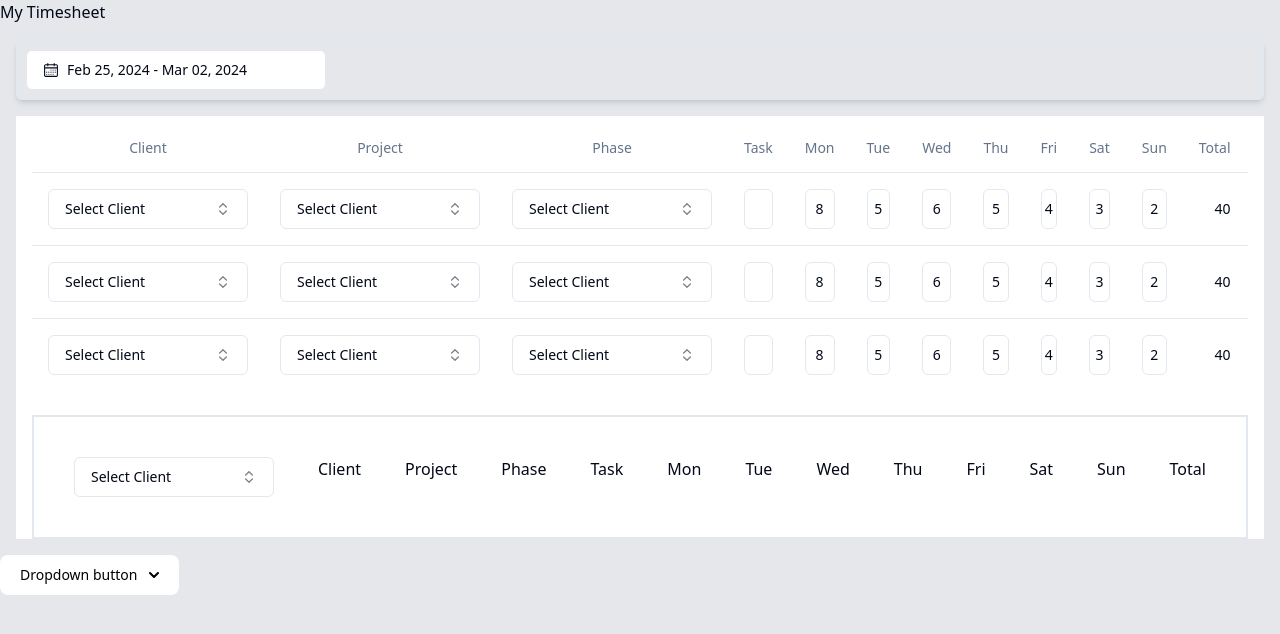
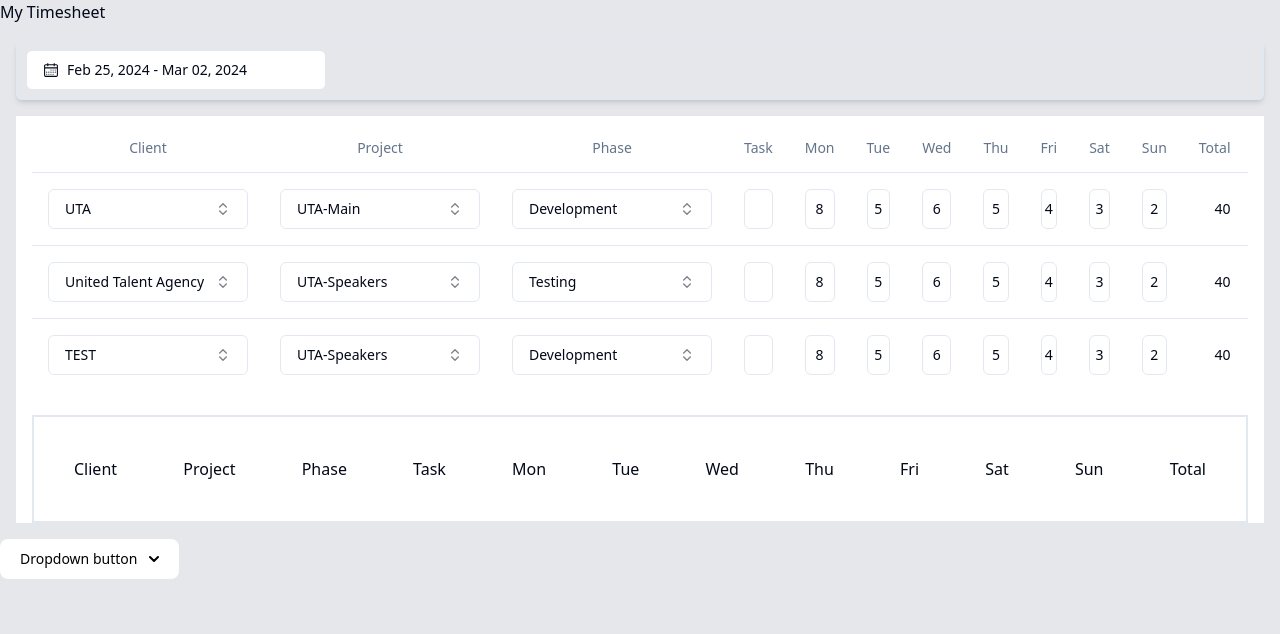
Before and after one commit to Prasanth1711/Timesheet, a Next.js app: page / in a window 1280 px wide. Shown: the top 634 px of the page. Built offline with nearby package versions, Linux system fonts and the light colour scheme.

Commit message:
added dynamic dropdown

```diff
--- a/app/components/SearchDropDown.tsx
+++ b/app/components/SearchDropDown.tsx
@@ -17,25 +17,20 @@ import {
     PopoverContent,
     PopoverTrigger,
 } from "@/components/ui/popover"
+import { TKeyValue } from "@/models/TKeyValue"
 
-const frameworks = [
-  {
-    value: "united-talent-agency",
-    label: "United Talent Agency",
-  },
-  {
-    value: "uta",
-    label: "UTA",
-  },
-  {
-    value: "test",
-    label: "TEST",
+
+
+interface SearchDropDownProps {
+    preSelectedData: TKeyValue,
+    dropdownListData: TKeyValue[],
+    onSelectedItem: (data: TKeyValue) => void;
+
 }
-]
 
-export default function SearchDropDown() {
+export default function SearchDropDown({ dropdownListData, preSelectedData, onSelectedItem }: SearchDropDownProps) {
     const [open, setOpen] = React.useState(false)
-  const [value, setValue] = React.useState("")
+    const [valuee, setValue] = React.useState(preSelectedData.value ? preSelectedData.value : "")
 
     return (
         <Popover open={open} onOpenChange={setOpen}>
@@ -46,8 +41,8 @@ export default function SearchDropDown() {
                     aria-expanded={open}
                     className="w-[200px] justify-between"
                 >
-          {value
-            ? frameworks.find((framework) => framework.value === value)?.label
+                    {valuee
+                        ? dropdownListData.find((each) => each.value === valuee)?.label
                         : "Select Client"}
                     <ChevronsUpDown className="ml-2 h-4 w-4 shrink-0 opacity-50" />
                 </Button>
@@ -57,22 +52,24 @@ export default function SearchDropDown() {
                     <CommandInput placeholder="Search framework..." />
                     <CommandEmpty>Select Client</CommandEmpty>
                     <CommandGroup>
-            {frameworks.map((framework) => (
+                        {dropdownListData.map((each) => (
                             <CommandItem
-                key={framework.value}
-                value={framework.value}
+                                key={each.value}
+                                value={each.value}
                                 onSelect={(currentValue) => {
-                  setValue(currentValue === value ? "" : currentValue)
+                                    setValue(currentValue === valuee ? "" : currentValue)
+                                    const temp:TKeyValue={ value: currentValue, label: dropdownListData.find((x)=>x.value==currentValue)?.label ??' ' }
+                                    onSelectedItem(temp)
                                     setOpen(false)
                                 }}
                             >
                                 <Check
                                     className={cn(
                                         "mr-2 h-4 w-4",
-                    value === framework.value ? "opacity-100" : "opacity-0"
+                                        valuee === each.value ? "opacity-100" : "opacity-0"
                                     )}
                                 />
-                {framework.label}
+                                {each.label}
                             </CommandItem>
                         ))}
                     </CommandGroup>
--- a/app/components/TimeSheetHome.tsx
+++ b/app/components/TimeSheetHome.tsx
@@ -20,7 +20,7 @@ export const TimeSheetHome = () => {
             </div>
 
             <div className='flex justify-between  m-4 p-10 border-2 '>
-                <SearchDropDown />
+                {/* <SearchDropDown /> */}
                 <p className='font-medium'>Client</p>
                 <p className='font-medium'>Project</p>
                 <p className='font-medium'>Phase</p>
--- a/app/components/TimeSheetTable.tsx
+++ b/app/components/TimeSheetTable.tsx
@@ -12,28 +12,24 @@ import SearchDropDown from "./SearchDropDown"
 
 import { Input } from "@/components/ui/input"
 import { Button } from "@/components/ui/button"
-interface TTimeSheetData {
-    id: string,
-    Client: string,
-    Project: string,
-    Phase: string,
-    Task: string,
-    Mon: string,
-    Tue: string,
-    Wed: string,
-    Thu: string,
-    Fri: string,
-    Sat: string,
-    Sun: string,
-    Total: string,
+import { TKeyValue } from "@/models/TKeyValue"
+import { TTimeSheetData } from "@/models/TTimeSheetData"
 
-}
-const timeSheetData :TTimeSheetData[]= [
+const timeSheetData: TTimeSheetData[] = [
     {
         id: "INV001",
-        Client: "",
-        Project: "",
-        Phase: "",
+        Client: {
+            label: "UTA",
+            value: "uta"
+        },
+        Project: {
+            label: "UTA-Main",
+            value: "uta-main"
+        },
+        Phase: {
+            label: 'Development',
+            value: "development"
+        },
         Task: "Development",
         Mon: "8",
         Tue: "7",
@@ -44,12 +40,20 @@ const timeSheetData :TTimeSheetData[]= [
         Sun: "2",
         Total: "40"
     },
-
     {
-        id: "INV003",
-        Client: "",
-        Project: "",
-        Phase: "",
+        id: "INV013",
+        Client: {
+            value: "united-talent-agency",
+            label: "United Talent Agency",
+        },
+        Project: {
+            label: "UTA-Speakers",
+            value: "uta-speakers"
+        },
+        Phase: {
+            label: 'Testing',
+            value: "testing"
+        },
         Task: "Development",
         Mon: "8",
         Tue: "7",
@@ -62,9 +66,18 @@ const timeSheetData :TTimeSheetData[]= [
     },
     {
         id: "INV003",
-        Client: "",
-        Project: "",
-        Phase: "",
+        Client: {
+            label: "Test",
+            value: "test"
+        },
+        Project: {
+            label: "UTA-Speakers",
+            value: "uta-speakers"
+        },
+        Phase: {
+            label: 'Development',
+            value: "development"
+        },
         Task: "Development",
         Mon: "8",
         Tue: "7",
@@ -78,6 +91,53 @@ const timeSheetData :TTimeSheetData[]= [
 
 ]
 
+
+const ClientsDropDownList: TKeyValue[] = [
+    {
+        value: "united-talent-agency",
+        label: "United Talent Agency",
+    },
+
+    {
+        value: "uta",
+        label: "UTA",
+    },
+    {
+        value: "test",
+        label: "TEST",
+    }
+]
+
+const ProjectsDropDownList: TKeyValue[] = [
+    {
+        label: "UTA-Speakers",
+        value: "uta-speakers"
+    },
+    {
+        label: "UTA",
+        value: "uta"
+    },
+    {
+        label: "UTA-Main",
+        value: "uta-main"
+    },
+    {
+        value: "test-project",
+        label: "TEST-Project",
+    }
+]
+
+
+const PhaseDropDownList: TKeyValue[] = [
+    {
+        label: 'Testing',
+        value: "testing"
+    },
+    {
+        label: 'Development',
+        value: "development"
+    }
+]
 export function TimeSheetTable() {
     return (
         <Table >
@@ -103,17 +163,17 @@ export function TimeSheetTable() {
                 {timeSheetData.map((weekData) => (
                     <TableRow key={weekData.id}>
                         <TableCell className="font-medium">
-                            <SearchDropDown />
+                            <SearchDropDown preSelectedData={weekData.Client} dropdownListData={ClientsDropDownList} onSelectedItem={(data:TKeyValue)=>{console.log(data)}} />
                         </TableCell>
                         <TableCell>
-                            <SearchDropDown />
+                            <SearchDropDown preSelectedData={weekData.Project} dropdownListData={ProjectsDropDownList} onSelectedItem={(data:TKeyValue)=>{console.log(data)}} />
                         </TableCell>
                         <TableCell>
-                            <SearchDropDown />
+                            <SearchDropDown preSelectedData={weekData.Phase} dropdownListData={PhaseDropDownList} onSelectedItem={(data:TKeyValue)=>{console.log(data)}} />
                         </TableCell>
                         <TableCell><Input /></TableCell>
-                        <TableCell className="text-right"><Input value={weekData.Mon} onChange={(e)=>{console.log(e.target.value)}}  className="p-0 text-center" /></TableCell>
-                        <TableCell className="text-right"><Input value={weekData.Thu}  className="p-0 text-center" /></TableCell>
+                        <TableCell className="text-right"><Input value={weekData.Mon} onChange={(e) => { console.log(e.target.value) }} className="p-0 text-center" /></TableCell>
+                        <TableCell className="text-right"><Input value={weekData.Thu} className="p-0 text-center" /></TableCell>
                         <TableCell className="text-right"><Input value={weekData.Wed} className="p-0 text-center" /></TableCell>
                         <TableCell className="text-right"><Input value={weekData.Thu} className="p-0 text-center" /></TableCell>
                         <TableCell className="text-right"><Input value={weekData.Fri} className="p-0 text-center" /></TableCell>
--- /dev/null
+++ b/models/TKeyValue.tsx
@@ -0,0 +1,5 @@
+
+export interface TKeyValue {
+    value: string,
+    label: string
+}
--- /dev/null
+++ b/models/TTimeSheetData.tsx
@@ -0,0 +1,18 @@
+import { TKeyValue } from "./TKeyValue";
+
+export  interface TTimeSheetData {
+    id: string,
+    Client: TKeyValue,
+    Project: TKeyValue,
+    Phase: TKeyValue,
+    Task: string,
+    Mon: string,
+    Tue: string,
+    Wed: string,
+    Thu: string,
+    Fri: string,
+    Sat: string,
+    Sun: string,
+    Total: string,
+
+}
```
Lines whose indentation alone changed are shown as unchanged.
